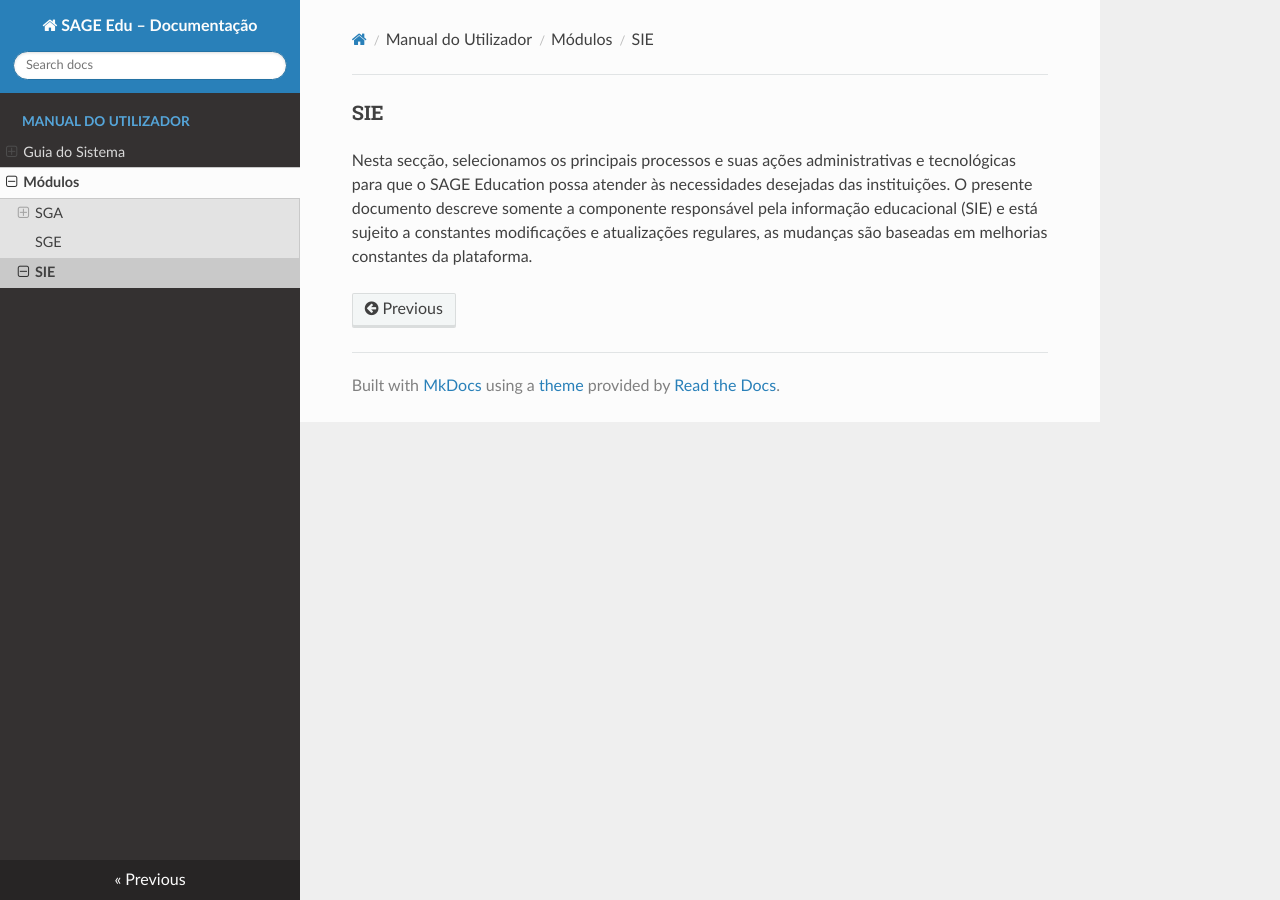
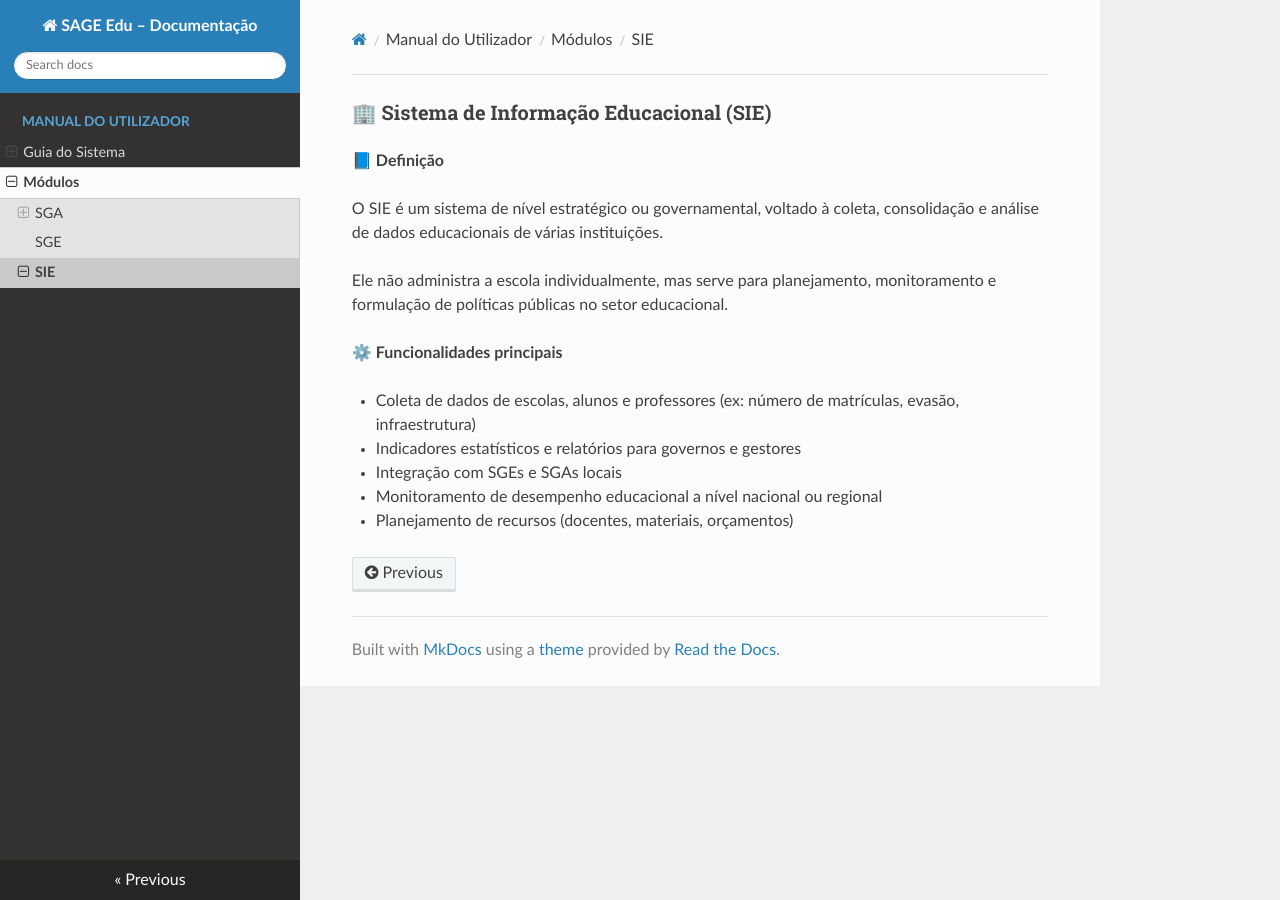
Before and after one commit to zacariasjuliano/sage-edu-docs, an MkDocs documentation site: the page built from docs/modulos/sie.md, in a window 1280 px wide. Built offline with MkDocs 1.6.1, drawn with Linux system fonts in a browser that asks for light colours; nearby versions of some CDN libraries.

Commit message:
Page SEI

```diff
--- a/docs/modulos/sie.md
+++ b/docs/modulos/sie.md
@@ -1,4 +1,20 @@
-### SIE
+### 🏢 Sistema de Informação Educacional (SIE)
 
 
-Nesta secção, selecionamos os principais processos e suas ações administrativas e tecnológicas  para que o SAGE Education possa atender às necessidades desejadas das instituições. O presente documento descreve somente a componente responsável pela informação educacional (SIE) e está sujeito a constantes modificações e atualizações regulares, as mudanças são baseadas em melhorias constantes da plataforma.
+📘 **Definição**
+
+O SIE é um sistema de nível estratégico ou governamental, voltado à coleta, consolidação e análise de dados educacionais de várias instituições.
+
+Ele não administra a escola individualmente, mas serve para planejamento, monitoramento e formulação de políticas públicas no setor educacional.
+
+⚙️ **Funcionalidades principais**
+
+* Coleta de dados de escolas, alunos e professores (ex: número de matrículas, evasão, infraestrutura)
+
+* Indicadores estatísticos e relatórios para governos e gestores
+
+* Integração com SGEs e SGAs locais
+
+* Monitoramento de desempenho educacional a nível nacional ou regional
+
+* Planejamento de recursos (docentes, materiais, orçamentos)
```
